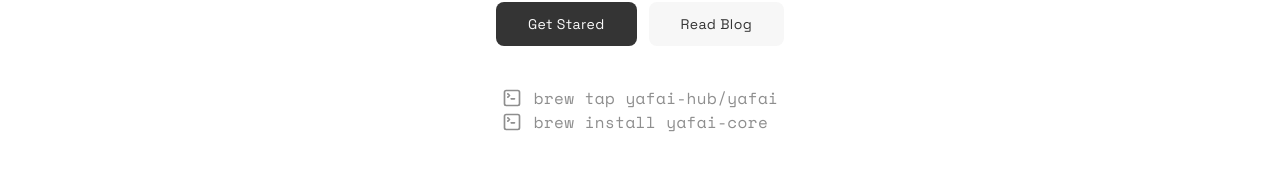
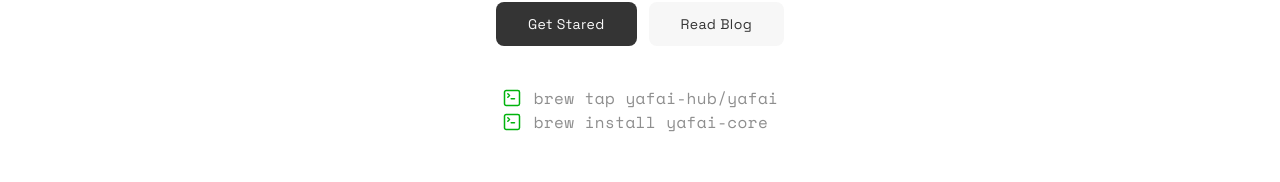
Before and after one commit to YAFAI-Hub/yafai-hub.github.io, a Next.js app: page / in a window 1280 px wide. Shown: the part 424-606 px from the top of the page. Built offline with nearby package versions, Linux system fonts and the light colour scheme.

Commit message:
Styling fixes

```diff
--- a/app/page.tsx
+++ b/app/page.tsx
@@ -39,16 +39,18 @@
           Read Blog
         </Link>
       </div>
+
       <div className="items-center sm;gap-6 xs;gap-6">
           <p className="flex flex-row items-start sm:gap-2 gap-0.5 text-muted-foreground text-md mt-2 -mb-8 max-[800px]:mb-12 font-code sm:text-base text-sm font-medium">
-            <TerminalSquareIcon className="w-5 h-5 sm:mr-1 mt-0.5" />
+            <TerminalSquareIcon size={20} color="#00b30c" strokeWidth={1.5} absoluteStrokeWidth className="w-5 h-5 sm:mr-1 mt-0.5" />
             brew tap yafai-hub/yafai
           </p>
           <p className="flex flex-row items-start sm:gap-2 gap-0.5 text-muted-foreground text-md mt-8 -mb-2 max-[800px]:mb-12 font-code sm:text-base text-sm font-medium">
-            <TerminalSquareIcon className="w-5 h-5 sm:mr-1 mt-0.5" />
+            <TerminalSquareIcon size={20} color="#00b30c" strokeWidth={1.5} absoluteStrokeWidth className="w-5 h-5 sm:mr-1 mt-0.5" />
             brew install yafai-core
           </p>
       </div>
       </div>
+
   );
 }
```
